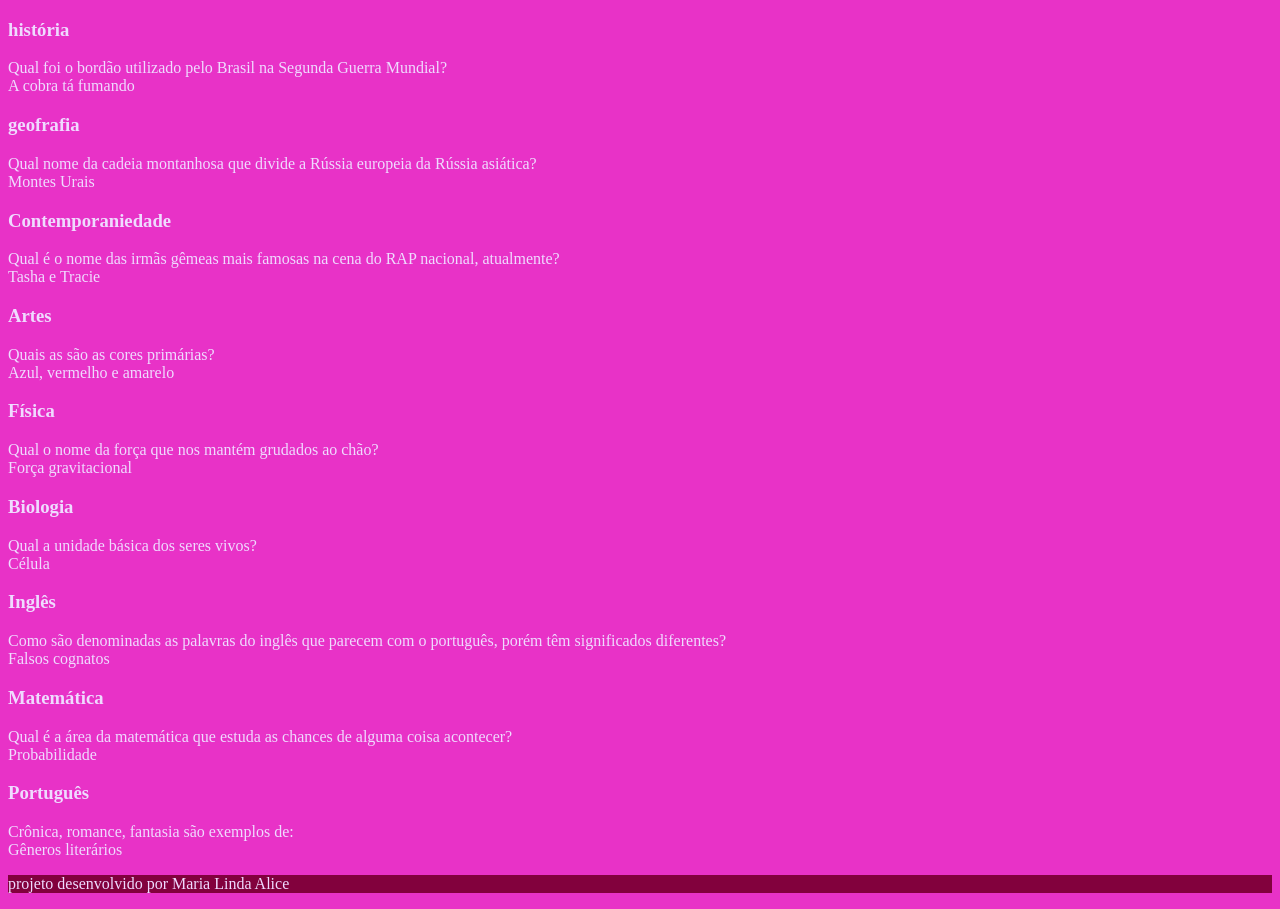
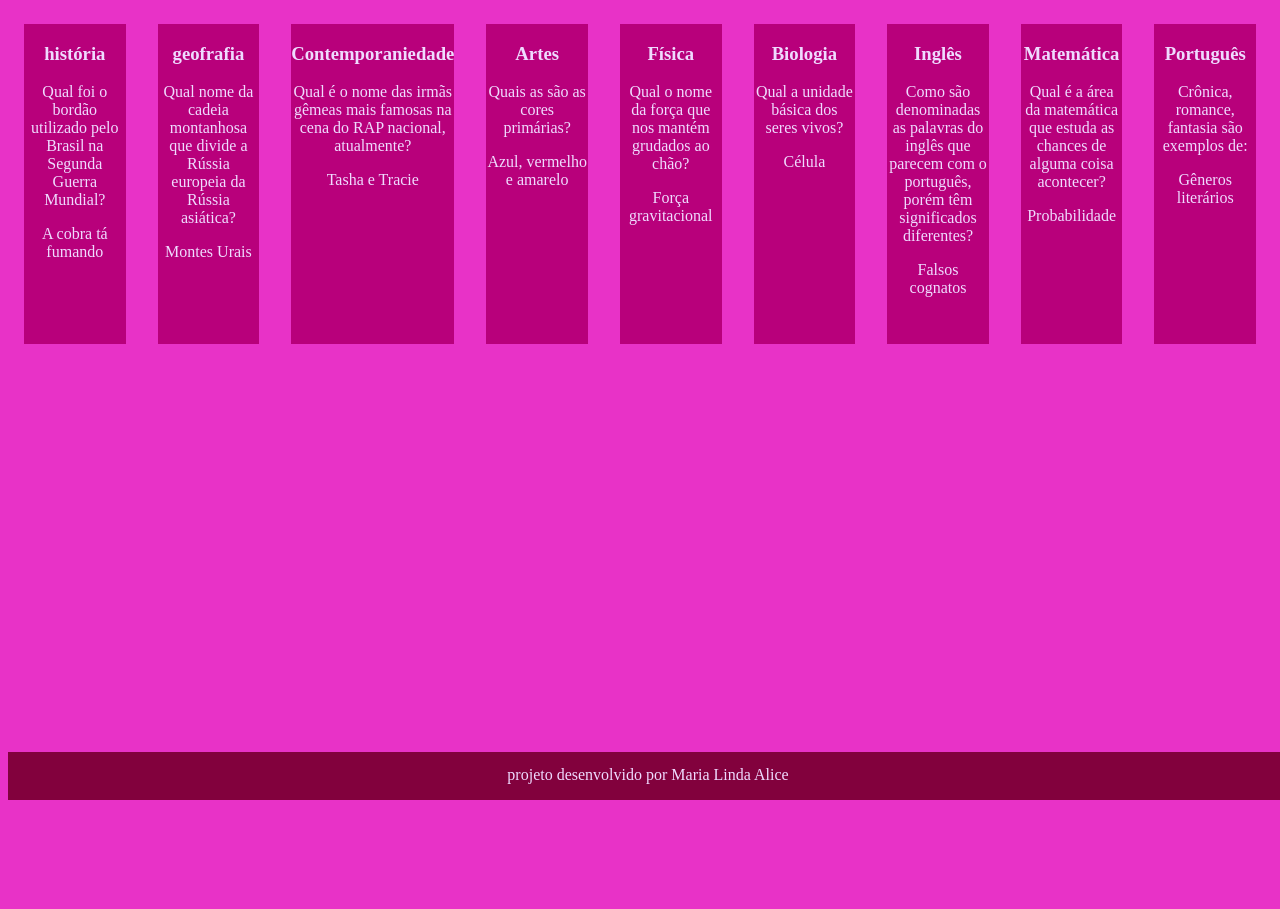
Before and after one commit to mimaalice/web-da-mima, a plain HTML site: page index.html in a window 1280 px wide. After the commit the page ends 800 px from the top, so only its background shows below. Drawn offline with Linux system fonts and the light colour scheme.

Commit message:
sla o que eu fiz. Só ei que mexi cm css e mudei as cores e tamanhos

```diff
--- a/assets/style.css
+++ b/assets/style.css
@@ -1,10 +1,37 @@
 body {
     background-color: #e832c7;
     color:rgb(239, 219, 255)
+
 }
+
+#container {
+    display: flex;
+}
+
+.cartão{
+    margin: 1rem 1rem;
+    background-color: #b8007b;
+    height: 20rem;
+    flex-grow: ;
+    flex-basis: calc(33% - 6rem);
+}
+
+.cartão__conteúdo {
+    height: 100%;
+    /*background-color: #8f0260; */
+    text-align:center
+}
+
 footer {
-    background-color: rgb(130, 1, 61);
-    color:rgba(255, 255, 255, 0.732)
-    position: fixed;
-    bottom: 0;
+        background-color: rgb(130, 1, 61);
+        color: rgba(239, 219, 255);
+        position: fixed;
+        width: 100%;
+        bottom: 0;
+        height: 3rem;
+    }
+footer p {
+    text-align:center;
+    font: size 0.68rem;
+    margin-top: 0.85rem
 }
--- a/index.html
+++ b/index.html
@@ -13,10 +13,10 @@
         <div class="cartão__conteúdo">
             <h3>história</h3>
             <div class="cartão__conteúdo__pergunta">
-                Qual foi o bordão utilizado pelo Brasil na Segunda Guerra Mundial?
+                <p>Qual foi o bordão utilizado pelo Brasil na Segunda Guerra Mundial?</p>
             </div>
             <div class="cartão__conteúdo__resposta">
-                A cobra tá fumando
+                <p>A cobra tá fumando</p>
             </div>
         </div>
     </article>
@@ -24,10 +24,10 @@
         <div class="cartão__conteúdo">
             <h3>geofrafia</h3>
             <div class="cartão__conteúdo__pergunta">
-                Qual nome da cadeia montanhosa que divide a Rússia europeia da Rússia asiática?
+                <p>Qual nome da cadeia montanhosa que divide a Rússia europeia da Rússia asiática?</p>
             </div>
             <div class="cartão__conteúdo__resposta">
-                Montes Urais
+                <p>Montes Urais</p>
             </div>
         </div>
     </article>
@@ -35,76 +35,76 @@
         <div class="cartão__conteúdo">
             <h3>Contemporaniedade</h3>
             <div class="cartão__conteúdo__pergunta">
-                Qual é o nome das irmãs gêmeas mais famosas na cena do RAP nacional, atualmente?
+                <p>Qual é o nome das irmãs gêmeas mais famosas na cena do RAP nacional, atualmente?</p>
             </div>
             <div class="cartão__conteúdo__resposta">
-                Tasha e Tracie
+                <p>Tasha e Tracie</p>
             </div>
         </div>
     </article>
         <article class="cartão">
-        <div clas="cartão__conteúdo">
+        <div class="cartão__conteúdo">
             <h3>Artes</h3>
             <div class="cartão__conteúdo__pergunta">
-                Quais as são as cores primárias?
+                <p>Quais as são as cores primárias?</p>
             </div>
-            <div calss="cartão__conteúdo__resposta">
-                Azul, vermelho e amarelo
+            <div class="cartão__conteúdo__resposta">
+                <p>Azul, vermelho e amarelo</p>
             </div>
         </div>
     </article>
-    <article>
+    <article class="cartão">
         <div class="cartão__conteúdo">
             <h3>Física</h3>
             <div class="cartão__conteúdo__pergunta">
-                Qual o nome da força que nos mantém grudados ao chão?
+                <p>Qual o nome da força que nos mantém grudados ao chão?</p>
             </div>
             <div class="cartão__conteúdo__resposta">
-                Força gravitacional
+                <p>Força gravitacional</p>
             </div>
         </div>
     </article>
-    <article>
+    <article class="cartão">
         <div class="cartão__conteúdo">
             <h3>Biologia</h3>
             <div class="cartão__conteúdo__pergunta">
-                Qual a unidade básica dos seres vivos?
+                <p>Qual a unidade básica dos seres vivos?</p>
             </div>
             <div class="cartão__conteúdo__resposta">
-                Célula
+                <p>Célula</p>
             </div>
         </div>
     </article>
-    <article>
+    <article class="cartão">
         <div class="cartão__conteúdo">
             <h3>Inglês</h3>
             <div class="cartão__conteúdo__pergunta">
-                Como são denominadas as palavras do inglês que parecem com o português, porém têm significados diferentes?
+                <p>Como são denominadas as palavras do inglês que parecem com o português, porém têm significados diferentes?</p>
             </div>
             <div class="cartão__conteúdo__resposta">
-                Falsos cognatos
+                <p>Falsos cognatos</p>
             </div>
         </div>
     </article>
-    <article>
+    <article class="cartão">
         <div class="cartão__conteúdo">
             <h3>Matemática</h3>
             <div class="cartão__conteúdo__pergunta">
-                Qual é a área da matemática que estuda as chances de alguma coisa acontecer?
+                <p>Qual é a área da matemática que estuda as chances de alguma coisa acontecer?</p>
             </div>
             <div calss="cartão__conteúdo__resposta">
-                Probabilidade
+                <p>Probabilidade</p>
             </div>
         </div>
     </article>
-    <article>
+    <article class="cartão">
         <div class="cartão__conteúdo">
             <h3>Português</h3>
             <div class="cartão__conteúdo__pergunta">
-                Crônica, romance, fantasia são exemplos de:
+                <p>Crônica, romance, fantasia são exemplos de:</p>
             </div>
             <div class="cartão__conteúdo__resposta">
-                Gêneros literários
+                <p>Gêneros literários</p>
             </div>
         </div>
     </article>
```
Lines whose indentation alone changed are shown as unchanged.
